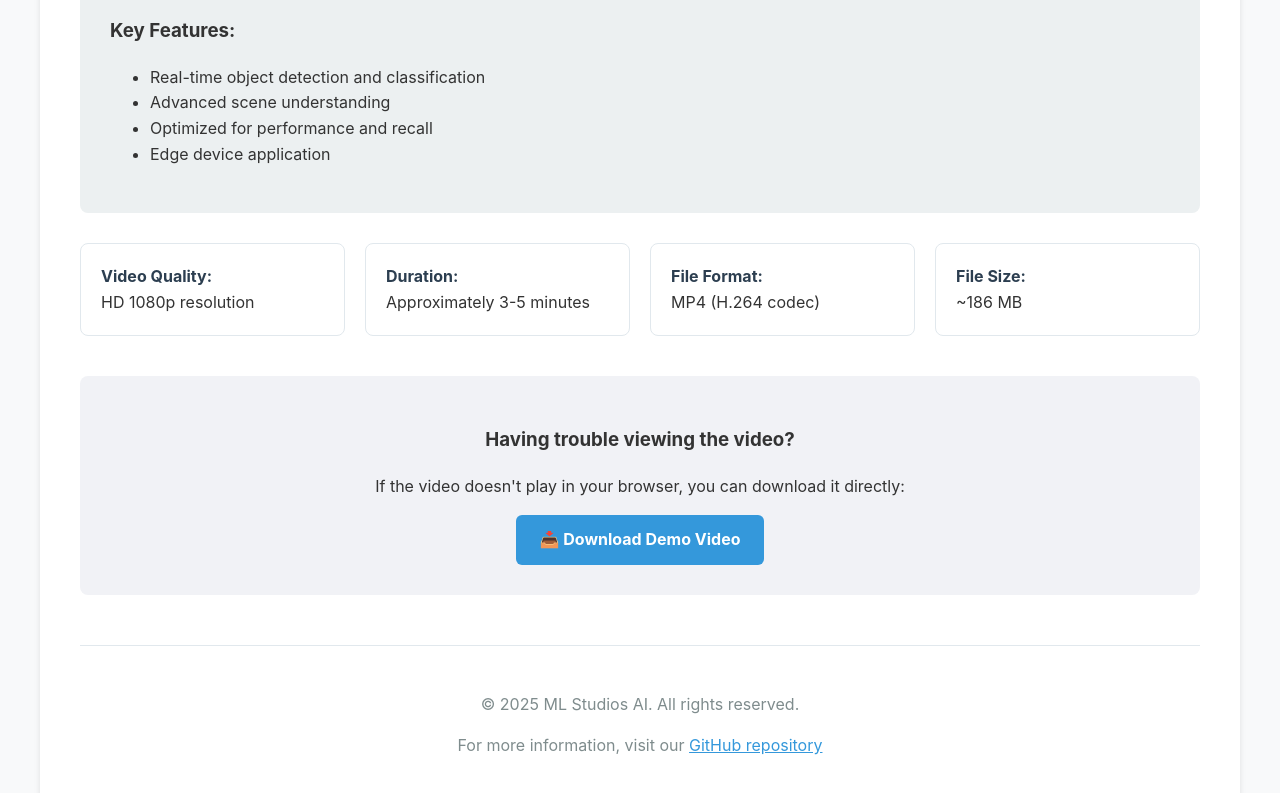
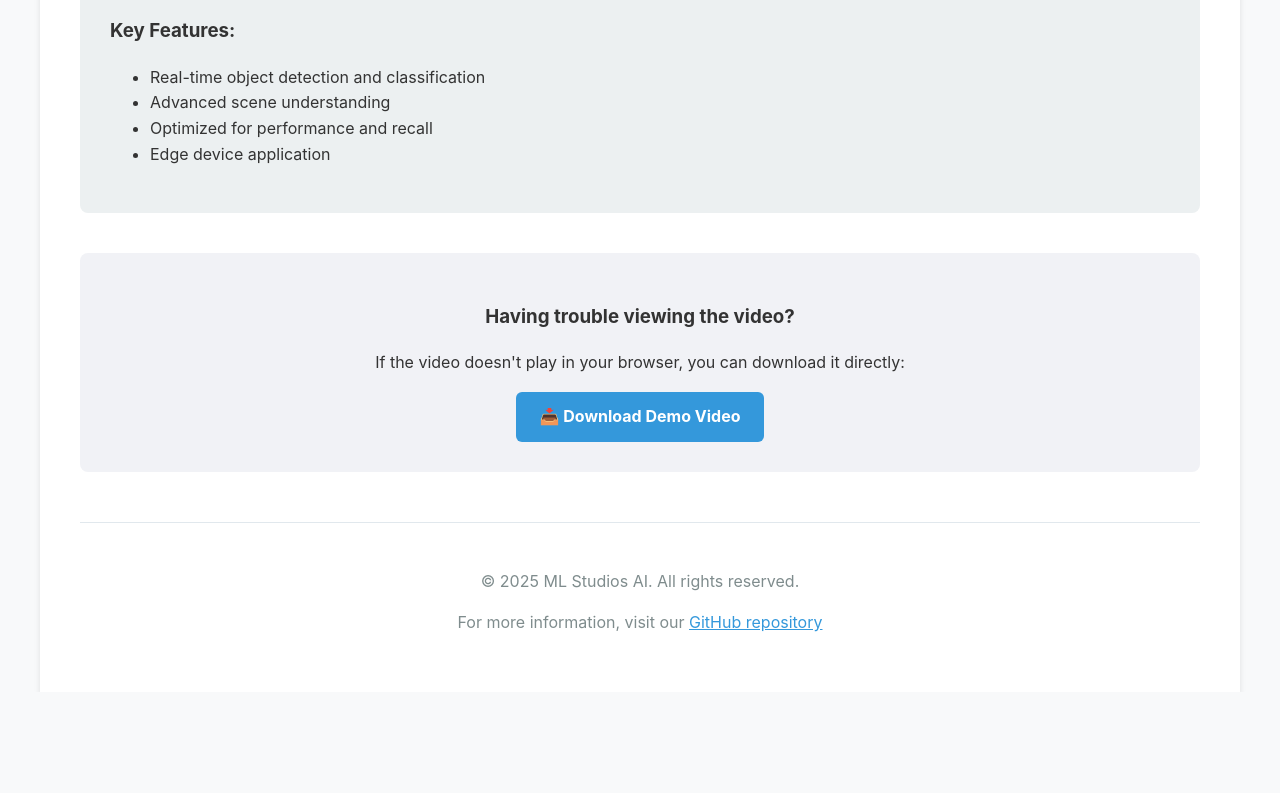
Before and after one commit to mlstudios-ai/mlstudios-ai, a plain HTML site: page docs/index.html in a window 1280 px wide. Shown: the part 1205-1998 px from the top of the page. After the commit the page ends 1897 px from the top, so only its background shows below. Drawn offline with Linux system fonts and the light colour scheme.

Commit message:
removed video meta data

```diff
--- a/docs/index.html
+++ b/docs/index.html
@@ -188,25 +188,6 @@
             </ul>
         </div>
 
-        <div class="tech-specs">
-            <div class="spec-item">
-                <strong>Video Quality:</strong><br>
-                HD 1080p resolution
-            </div>
-            <div class="spec-item">
-                <strong>Duration:</strong><br>
-                Approximately 3-5 minutes
-            </div>
-            <div class="spec-item">
-                <strong>File Format:</strong><br>
-                MP4 (H.264 codec)
-            </div>
-            <div class="spec-item">
-                <strong>File Size:</strong><br>
-                ~186 MB
-            </div>
-        </div>
-
         <div class="download-section">
             <h3>Having trouble viewing the video?</h3>
             <p>If the video doesn't play in your browser, you can download it directly:</p>
```
